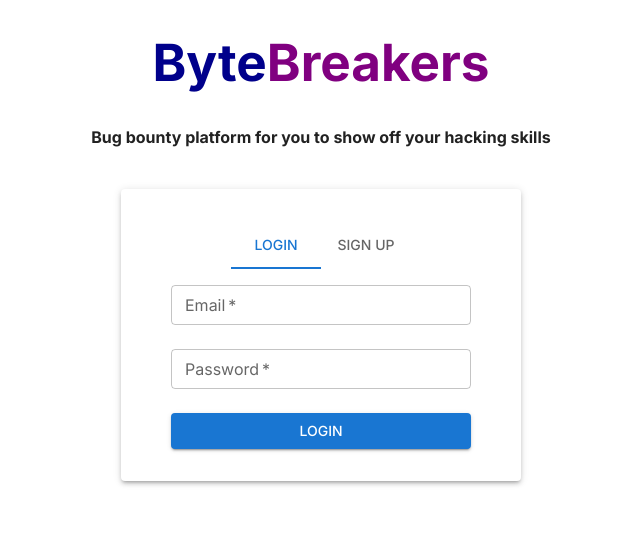
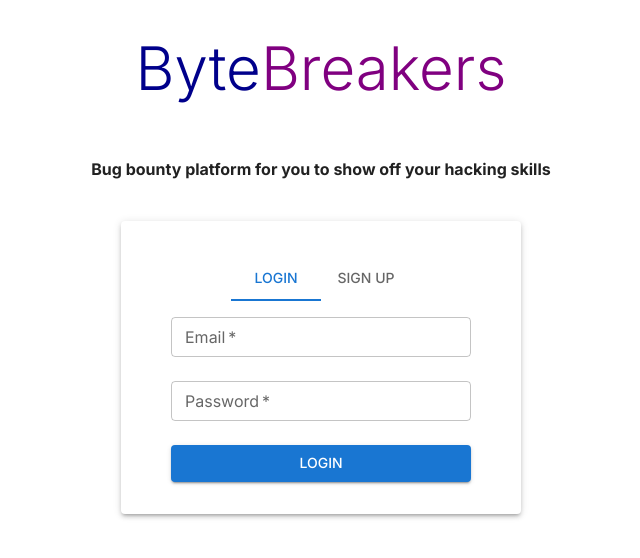
Before and after one commit to cs489-project/frontend, a React (Vite) app: page / in a window 1280 px wide. Shown: the top 558 px of the page, without its empty margins (319-959 px from the left). Built offline with nearby package versions, Linux system fonts and the light colour scheme.

Commit message:
add typography instead of raw h1

```diff
--- a/src/pages/OrgSignUpLogin.tsx
+++ b/src/pages/OrgSignUpLogin.tsx
@@ -1,5 +1,5 @@
 import { useState } from "react";
-import { Container, TextField, Button, Paper, Tabs, Tab } from "@mui/material";
+import { Container, TextField, Button, Paper, Tabs, Tab, Typography } from "@mui/material";
 import QRCode from "../components/QRCode";
 import axios from "axios";
 import { useSnackbar } from "../components/SnackBar";
@@ -56,9 +56,9 @@ export default function UserSignUpLogin() {
 
   return (
     <Container>
-      <h1><span style={{ color: "darkblue" }}>Byte</span><span style={{
+      <Typography sx={{ padding: 4 }} variant="h2" align="center"><span style={{ color: "darkblue" }}>Byte</span><span style={{
         color: "purple"
-      }}>Breakers</span></h1>
+      }}>Breakers</span></Typography>
       <h4>Bug bounty platform for your organization to hire top security talents</h4>
       <div style={{ height: "400px" }}>
         <Paper elevation={3} sx={{ width: 400, p: 4, margin: "40px auto" }}>
--- a/src/pages/UserSignUpLogin.tsx
+++ b/src/pages/UserSignUpLogin.tsx
@@ -1,5 +1,5 @@
 import { useState } from "react";
-import { Container, TextField, Button, Paper, Tabs, Tab } from "@mui/material";
+import { Container, TextField, Button, Paper, Tabs, Tab, Typography } from "@mui/material";
 import QRCode from "../components/QRCode";
 import axios from "axios";
 import { useSnackbar } from "../components/SnackBar";
@@ -62,16 +62,9 @@ export default function UserSignUpLogin() {
 
   return (
     <Container>
-      <h1>
-        <span style={{ color: "darkblue" }}>Byte</span>
-        <span
-          style={{
-            color: "purple",
-          }}
-        >
-          Breakers
-        </span>
-      </h1>
+      <Typography sx={{ padding: 4 }} variant="h2" align="center"><span style={{ color: "darkblue" }}>Byte</span><span style={{
+        color: "purple"
+      }}>Breakers</span></Typography>
       <h4>Bug bounty platform for you to show off your hacking skills</h4>
       <div style={{ height: "400px" }}>
         <Paper elevation={3} sx={{ width: 400, p: 4, margin: "40px auto" }}>
```
